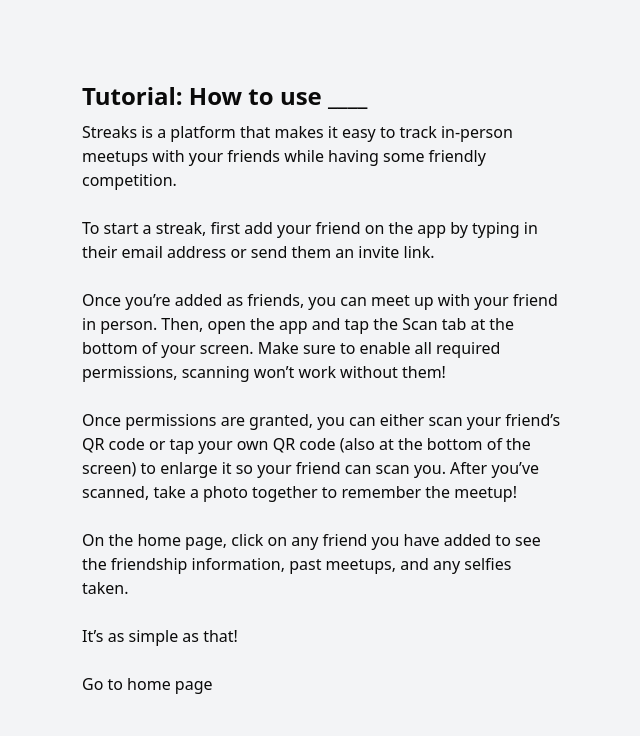
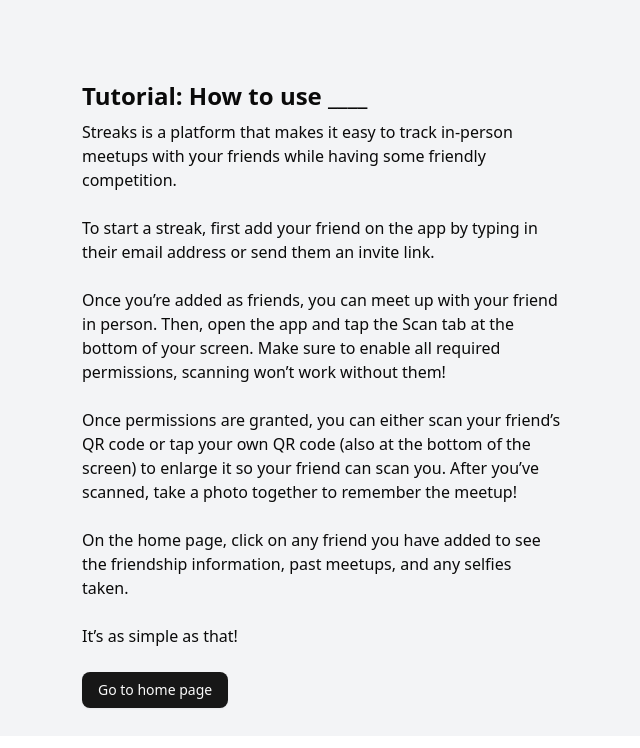
Before and after one commit to mea432/congressional-app-challenge-25, a Next.js app: page /tutorial in a window 1280 px wide. Shown: the top 748 px of the page, without its empty margins (318-958 px from the left). Built offline with nearby package versions, Linux system fonts and the light colour scheme.

Commit message:
little changes

```diff
--- a/src/app/tutorial/page.tsx
+++ b/src/app/tutorial/page.tsx
@@ -1,5 +1,7 @@
-import Link from "next/link"
+"use client";
+
 import MainContent from "@/components/main-content"
+import { Button } from "@/components/ui/button"
 
 export default function tutorial() {
   return (
@@ -24,7 +26,7 @@
       <br />
       <br />
 
-            <Link href="/home">Go to home page</Link>
+      <Button onClick={() => window.location.replace("/home")}>Go to home page</Button>
     </MainContent>
   )
 }
--- a/src/components/settings.tsx
+++ b/src/components/settings.tsx
@@ -154,15 +154,11 @@
               </>
             )}
           </div>
-            <Link href="/tutorial" >Go to tutorial</Link>
-
           <br />
+          <Button onClick={() => window.location.replace("/tutorial")}>Go to tutorial</Button>
           <br />
           <Button>Change Password</Button>
-
-
           <br />
-
           <Button onClick={() => signOut(auth)} className="text-sm cursor-pointer">Sign Out</Button>
           <br />
           <Button onClick={() => deleteAccount(user.uid)} disabled={deleting}>
```
Lines whose indentation alone changed are shown as unchanged.
